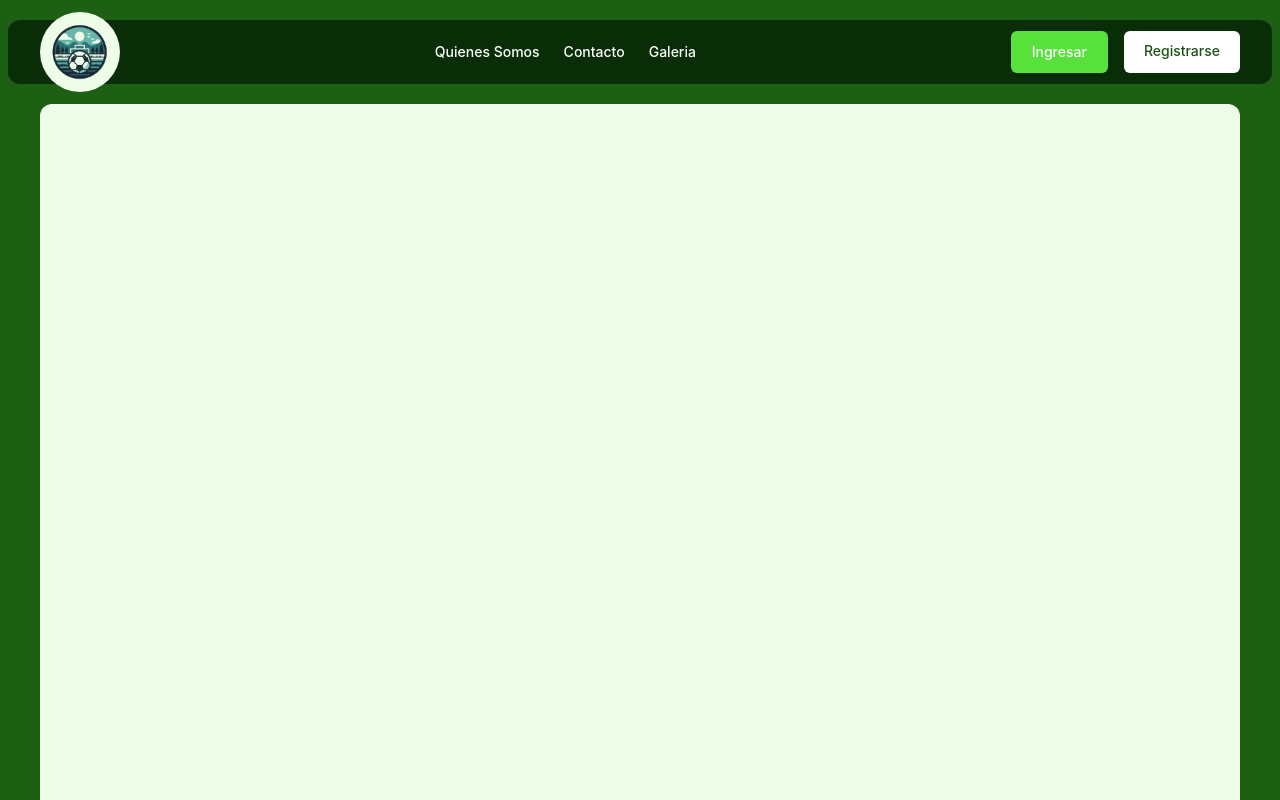
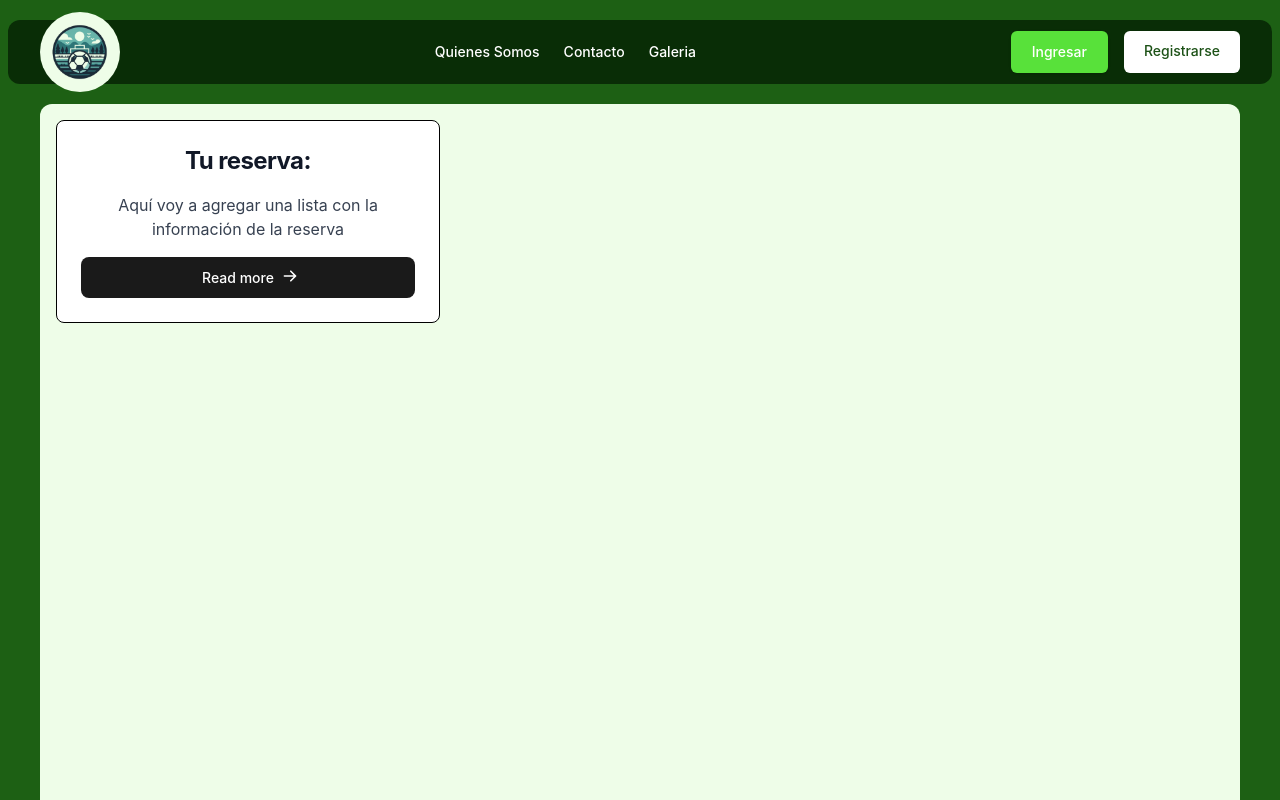
Before and after one commit to Gadd88/futbol-arena-front, a React (Vite) app: page / in a window 1280 px wide. Shown: the top 800 px of the page. Built offline with nearby package versions, Linux system fonts and the light colour scheme.

Commit message:
creación de cart, aún falta lógica con mapeo de cards

```diff
--- a/package.json
+++ b/package.json
@@ -12,6 +12,7 @@
   "dependencies": {
     "axios": "^1.6.8",
     "bootstrap": "^5.3.3",
+    "flowbite-react": "^0.8.0",
     "jwt-decode": "^4.0.0",
     "react": "^18.2.0",
     "react-bootstrap": "^2.10.2",
--- a/src/components/misReservas/MisReservas.jsx
+++ b/src/components/misReservas/MisReservas.jsx
@@ -1,9 +1,27 @@
-import React from 'react'
+import React from 'react';
+import { Button, Card } from "flowbite-react";
 
 export const MisReservas = () => {
   return (
-    <>
-    <div>Seré el card</div>
-    </>
-  )
-}
+    <div className="px-4 mt-4 rounded-lg" >
+      <Card className="max-w-sm border border-black">
+        <h5 className="text-2xl font-bold tracking-tight text-gray-900">
+          Tu reserva:
+        </h5>
+        <p className="font-normal text-gray-700">
+          Aquí voy a agregar una lista con la información de la reserva
+        </p>
+        <Button>
+          Read more
+          <svg className="-mr-1 ml-2 h-4 w-4" fill="currentColor" viewBox="0 0 20 20" xmlns="http://www.w3.org/2000/svg">
+            <path
+              fillRule="evenodd"
+              d="M10.293 3.293a1 1 0 011.414 0l6 6a1 1 0 010 1.414l-6 6a1 1 0 01-1.414-1.414L14.586 11H3a1 1 0 110-2h11.586l-4.293-4.293a1 1 0 010-1.414z"
+              clipRule="evenodd"
+            />
+          </svg>
+        </Button>
+      </Card>
+    </div>
+  );
+};
--- a/src/views/home/Home.jsx
+++ b/src/views/home/Home.jsx
@@ -1,8 +1,9 @@
+import { MisReservas } from "../../components/misReservas/MisReservas"
 
 export const Home = () => {
   return (
     <div className="w-full mx-auto h-[100dvh] xl:w-[1200px] bg-arena-green-50 rounded-xl overflow-hidden">
-
+      <MisReservas/>
     </div>
   )
 }
```
Also changed, not shown: src/components/misReservas/fakeApiReservas.json (added, +24 -0 lines), src/components/misReservas/dataPractica.json (deleted), 1 other file (tests, documents, lock files or other folders).
